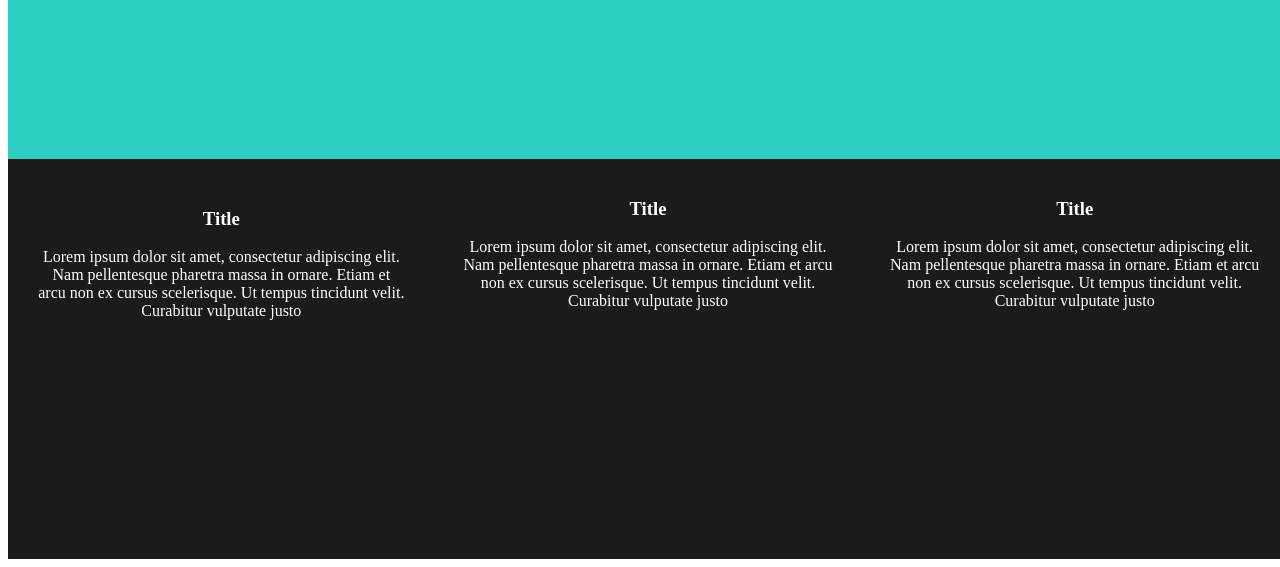
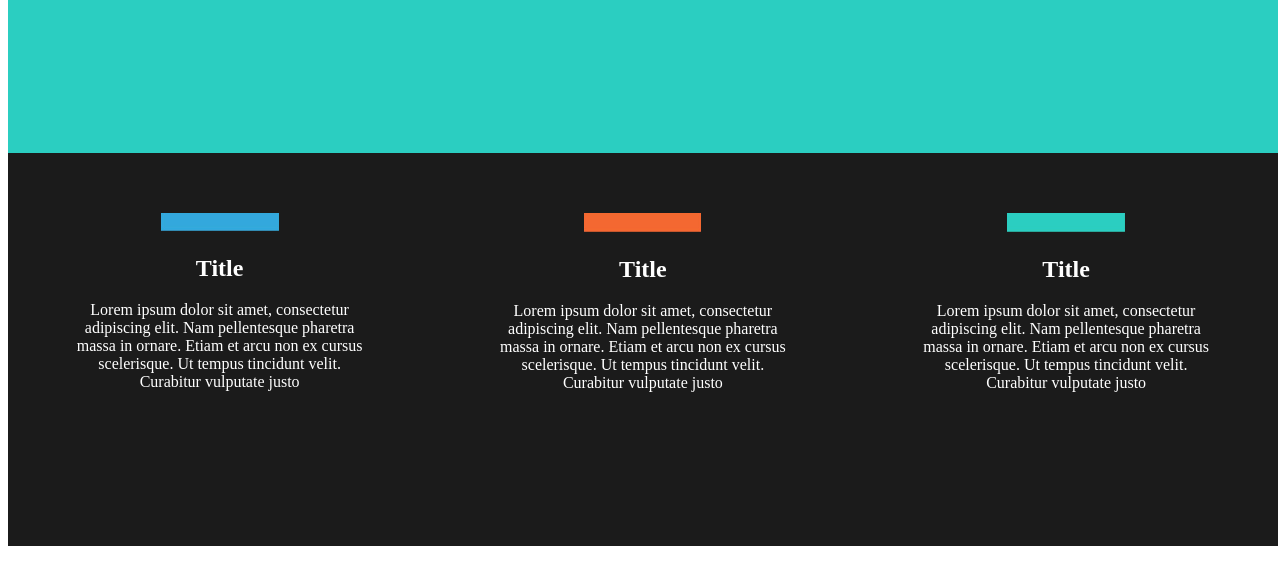
Before and after one commit to StewartWingfield/First-Responsive-Website, a plain HTML site: page index.html in a window 1280 px wide. Shown: the part 249-816 px from the top of the page. Drawn offline with Linux system fonts and the light colour scheme.

Commit message:
finish desktop view

```diff
--- a/index.html
+++ b/index.html
@@ -14,9 +14,9 @@
         </div>
 
             <div class="leftTitle">
-                    <h3>Title</h3>
+                <img src="blueRectangle.PNG">
+                    <h2>Title</h2>
                         <p>
-
                         Lorem ipsum dolor sit amet,
                         consectetur adipiscing elit.
                          Nam pellentesque pharetra massa
@@ -28,7 +28,8 @@
             </div>
 
             <div class="middleTitle">
-                <h3>Title</h3>
+                <img src="orangeRectangle.PNG">
+                <h2>Title</h2>
                     <p>
                     Lorem ipsum dolor sit amet,
                     consectetur adipiscing elit.
@@ -37,12 +38,12 @@
                     et arcu non ex cursus
                     scelerisque. Ut tempus tincidunt
                     velit. Curabitur vulputate justo
-
                     </p>
             </div>
 
             <div class="rightTitle">
-                <h3>Title</h3>
+                <img src="aquaRectangle.PNG">
+                <h2>Title</h2>
                     <p>
                     Lorem ipsum dolor sit amet,
                     consectetur adipiscing elit.
@@ -52,9 +53,7 @@
                     Ut tempus tincidunt velit.
                     Curabitur vulputate justo
                     </p>
-
             </div>
       </div>
-
 </body>
 </html>
--- a/style.css
+++ b/style.css
@@ -4,8 +4,8 @@
     grid-template-rows: 1fr 1fr;
     text-align: center;
     color: white;
-    height: 100vh;
-    width: 100vw;
+    height: 98.4vh;
+    width: 99.2vw;
   }
 
   .welcome {
@@ -22,19 +22,19 @@
     grid-column: 1/2;
     grid-row: 2/3;
     background-color: #1B1B1B;
-    padding: 30px;
+    padding: 60px;
   }
 
   .middleTitle{
     grid-column: 2/3;
     grid-row: 2/3;
     background-color: #1B1B1B;
-    padding: 20px;
+    padding: 60px;
   }
 
   .rightTitle{
     grid-column: 3/4;
     grid-row: 2/3;
     background-color: #1B1B1B;
-    padding: 20px;
+    padding: 60px;
   }
```
Also changed, not shown: aquaRectangle.PNG (added), blueRectangle.PNG (added), orangeRectangle.PNG (added).
